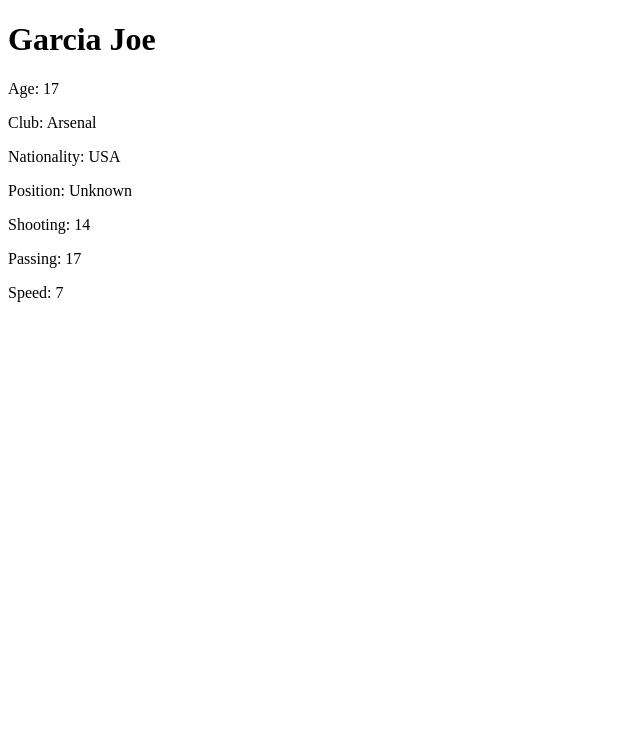
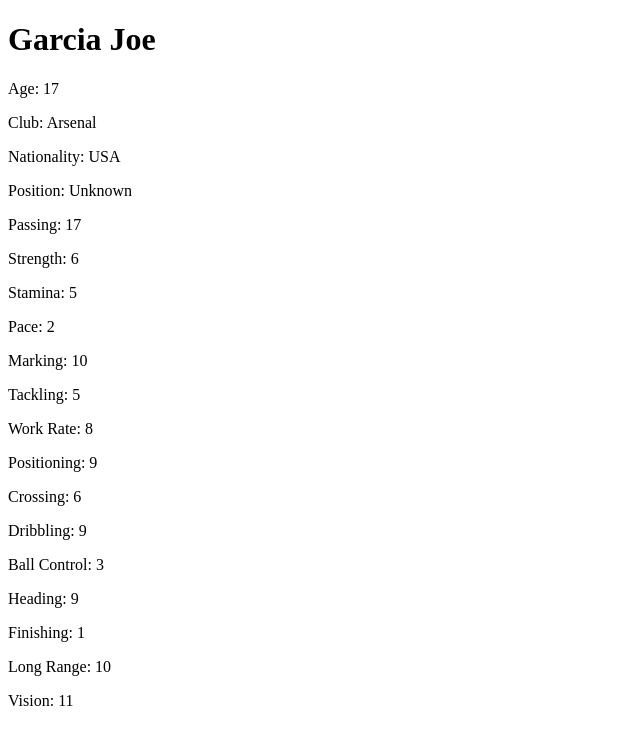
Before and after one commit to greatgreek73/soccergame, a Django app: page /player/40/ in a window 1280 px wide. Shown: the top 745 px of the page, without its empty margins (0-640 px from the left). Run offline with Django 4.2, Linux system fonts and the light colour scheme; data comes from the database, SQL or seed files in the repository.

Commit message:
Add characteristic

```diff
--- a/players/models.py
+++ b/players/models.py
@@ -31,12 +31,32 @@ class Player(models.Model):
     club = models.ForeignKey(Club, on_delete=models.CASCADE, null=True, blank=True)
     nationality = models.CharField(max_length=50, default="Unknown")
     position = models.CharField(max_length=50, choices=POSITIONS, default='Unknown')
-    reflexes = models.IntegerField(default=random.randint(1, 20), null=True, blank=True)
-    line_play = models.IntegerField(default=random.randint(1, 20), null=True, blank=True)
-    endurance = models.IntegerField(default=random.randint(1, 20), null=True, blank=True)
-    shooting = models.IntegerField(default=random.randint(1, 20), null=True, blank=True)
+
+    # Характеристики для полевых игроков
+    strength = models.IntegerField(default=random.randint(1, 20), null=True, blank=True)
+    stamina = models.IntegerField(default=random.randint(1, 20), null=True, blank=True)
+    pace = models.IntegerField(default=random.randint(1, 20), null=True, blank=True)
+    marking = models.IntegerField(default=random.randint(1, 20), null=True, blank=True)
+    tackling = models.IntegerField(default=random.randint(1, 20), null=True, blank=True)
+    work_rate = models.IntegerField(default=random.randint(1, 20), null=True, blank=True)
+    positioning = models.IntegerField(default=random.randint(1, 20), null=True, blank=True)
     passing = models.IntegerField(default=random.randint(1, 20), null=True, blank=True)
-    speed = models.IntegerField(default=random.randint(1, 20), null=True, blank=True)
+    crossing = models.IntegerField(default=random.randint(1, 20), null=True, blank=True)
+    dribbling = models.IntegerField(default=random.randint(1, 20), null=True, blank=True)
+    ball_control = models.IntegerField(default=random.randint(1, 20), null=True, blank=True)
+    heading = models.IntegerField(default=random.randint(1, 20), null=True, blank=True)
+    finishing = models.IntegerField(default=random.randint(1, 20), null=True, blank=True)
+    long_range = models.IntegerField(default=random.randint(1, 20), null=True, blank=True)
+    vision = models.IntegerField(default=random.randint(1, 20), null=True, blank=True)
+
+    # Характеристики для вратарей
+    handling = models.IntegerField(null=True, blank=True)
+    reflexes = models.IntegerField(null=True, blank=True)
+    aerial = models.IntegerField(null=True, blank=True)
+    jumping = models.IntegerField(null=True, blank=True)
+    command = models.IntegerField(null=True, blank=True)
+    throwing = models.IntegerField(null=True, blank=True)
+    kicking = models.IntegerField(null=True, blank=True)
 
     def __str__(self):
         return self.name
--- a/players/templates/player_detail.html
+++ b/players/templates/player_detail.html
@@ -12,12 +12,28 @@
 
     {% if player.position == 'Goalkeeper' %}
         <p>Reflexes: {{ player.reflexes }}</p>
-        <p>Line Play: {{ player.line_play }}</p>
-        <p>Endurance: {{ player.endurance }}</p>
+        <p>Handling: {{ player.handling }}</p>
+        <p>Aerial: {{ player.aerial }}</p>
+        <p>Jumping: {{ player.jumping }}</p>
+        <p>Command: {{ player.command }}</p>
+        <p>Throwing: {{ player.throwing }}</p>
+        <p>Kicking: {{ player.kicking }}</p>
     {% else %}
-        <p>Shooting: {{ player.shooting }}</p>
         <p>Passing: {{ player.passing }}</p>
-        <p>Speed: {{ player.speed }}</p>
+        <p>Strength: {{ player.strength }}</p>
+        <p>Stamina: {{ player.stamina }}</p>
+        <p>Pace: {{ player.pace }}</p>
+        <p>Marking: {{ player.marking }}</p>
+        <p>Tackling: {{ player.tackling }}</p>
+        <p>Work Rate: {{ player.work_rate }}</p>
+        <p>Positioning: {{ player.positioning }}</p>
+        <p>Crossing: {{ player.crossing }}</p>
+        <p>Dribbling: {{ player.dribbling }}</p>
+        <p>Ball Control: {{ player.ball_control }}</p>
+        <p>Heading: {{ player.heading }}</p>
+        <p>Finishing: {{ player.finishing }}</p>
+        <p>Long Range: {{ player.long_range }}</p>
+        <p>Vision: {{ player.vision }}</p>
     {% endif %}
 </body>
 </html>
--- a/players/views.py
+++ b/players/views.py
@@ -9,7 +9,7 @@ from django.contrib.auth.decorators import login_required
 import random
 from .match_engine.engine import simulate_match
 
-# fake = Faker()
+fake = Faker()
 
 def index(request):
     return render(request, 'index.html')
@@ -137,7 +137,14 @@ def generate_player_for_club(request, club_id):
                     age=17,
                     club=club,
                     nationality=club.country,
-                    position=position
+                    position=position,
+                    handling=random.randint(1, 20),
+                    reflexes=random.randint(1, 20),
+                    aerial=random.randint(1, 20),
+                    jumping=random.randint(1, 20),
+                    command=random.randint(1, 20),
+                    throwing=random.randint(1, 20),
+                    kicking=random.randint(1, 20)
                 )
             else:
                 player = Player.objects.create(
@@ -146,9 +153,21 @@ def generate_player_for_club(request, club_id):
                     club=club,
                     nationality=club.country,
                     position=position,
-                    shooting=random.randint(1, 20),
+                    strength=random.randint(1, 20),
+                    stamina=random.randint(1, 20),
+                    pace=random.randint(1, 20),
+                    marking=random.randint(1, 20),
+                    tackling=random.randint(1, 20),
+                    work_rate=random.randint(1, 20),
+                    positioning=random.randint(1, 20),
                     passing=random.randint(1, 20),
-                    speed=random.randint(1, 20)
+                    crossing=random.randint(1, 20),
+                    dribbling=random.randint(1, 20),
+                    ball_control=random.randint(1, 20),
+                    heading=random.randint(1, 20),
+                    finishing=random.randint(1, 20),
+                    long_range=random.randint(1, 20),
+                    vision=random.randint(1, 20)
                 )
 
             return redirect('club_detail', club_id=club.id)
@@ -183,8 +202,8 @@ def start_match(request, club_id):
         context = {
             'club1': club1,
             'club2': club2,
-            'winner_club': winner,
-            'loser_club': loser,
+            'winner': winner,
+            'loser': loser,
             'winner_players': winner.players if winner else None,
             'loser_players': loser.players if loser else None,
         }
```
Also changed, not shown: newsoccergame/settings.py (+13 -13 lines), db.sqlite3, players/migrations/0010_rename_line_play_player_work_rate_and_more.py (added).
